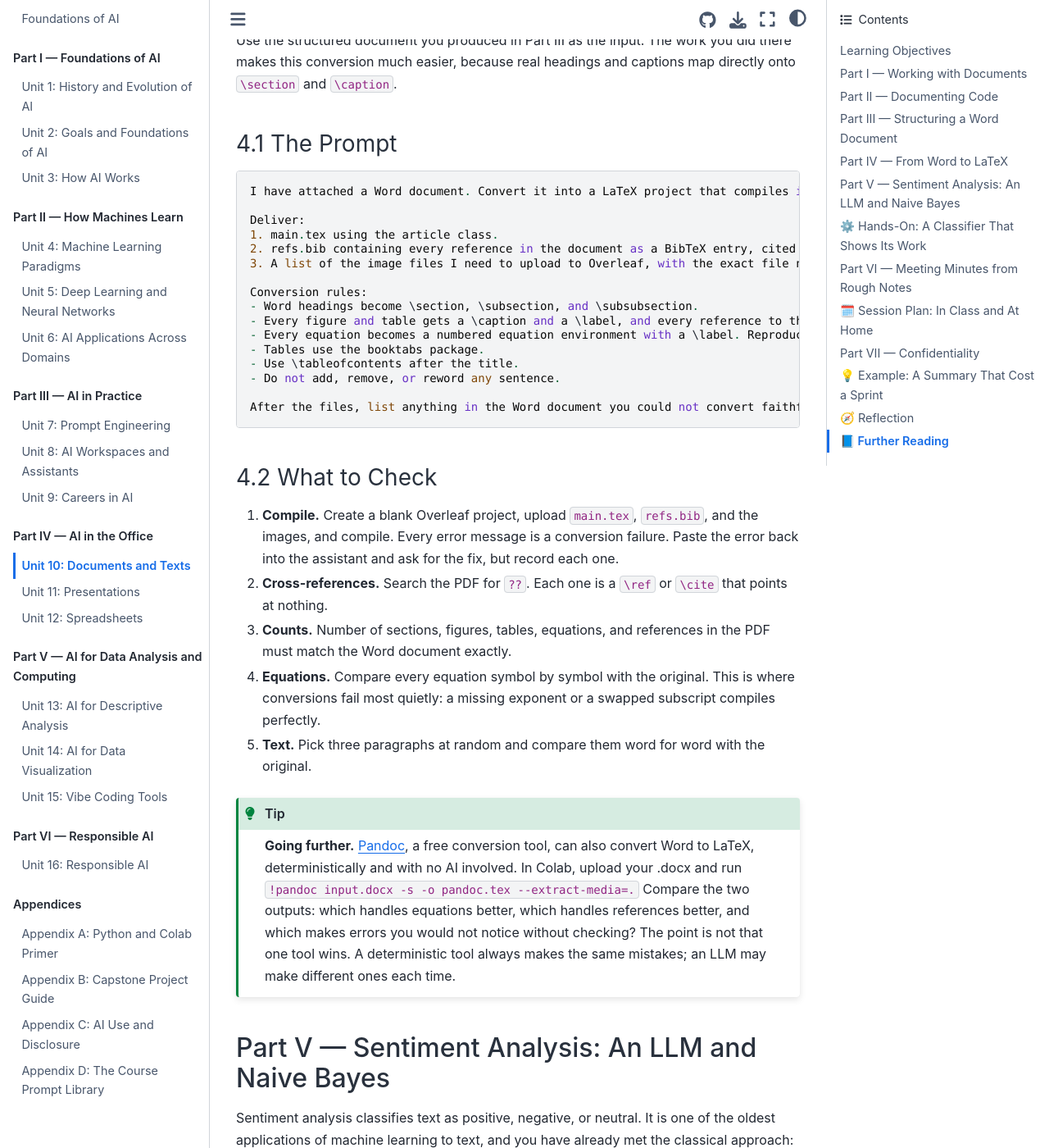
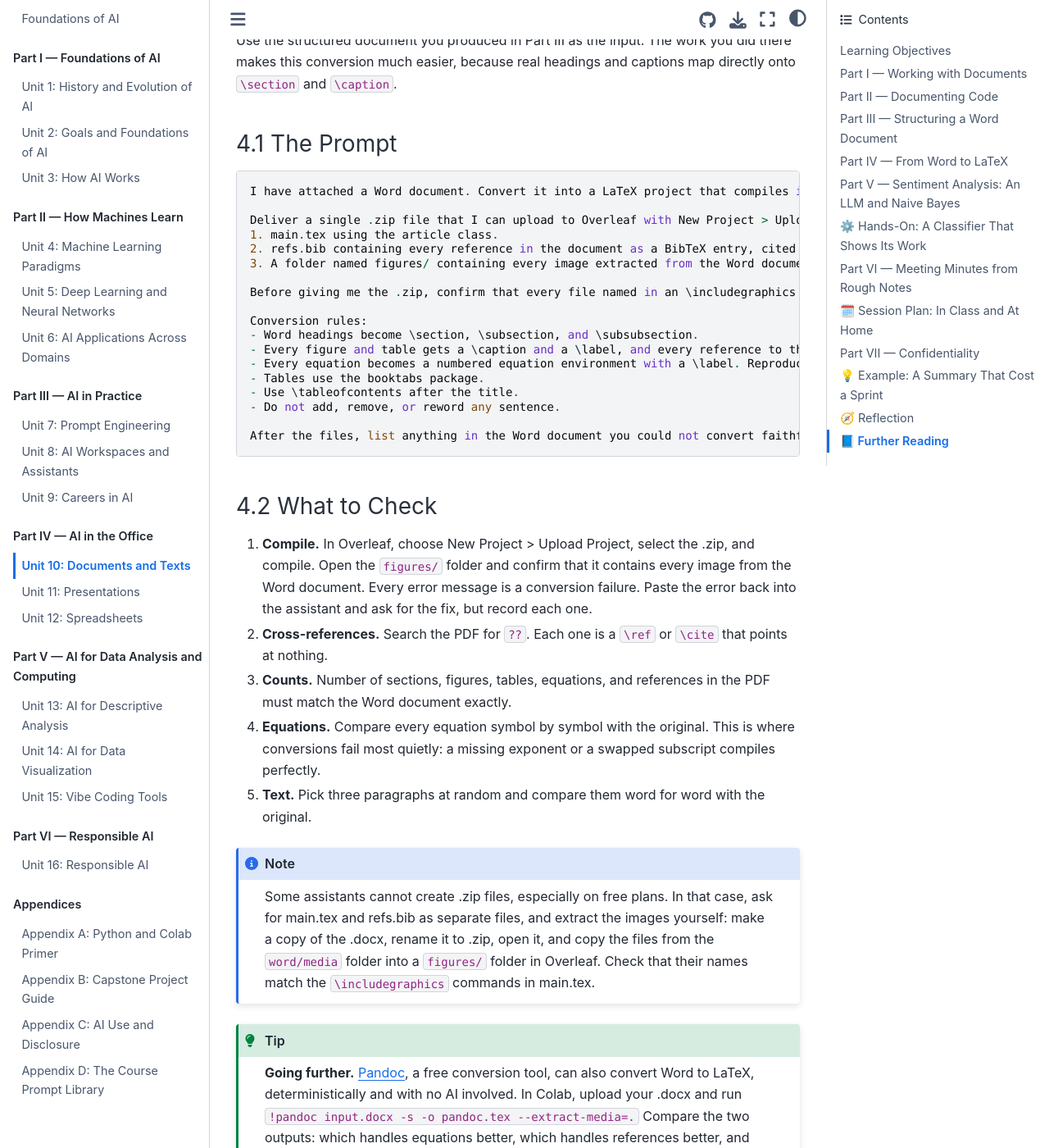
Before and after one commit to lndecastro/Foundations_of_AI, a Jupyter Book: the page built from book/Unit_10_Documents_and_Texts.md, in a window 1280 px wide and 1400 px high, scrolled down 8612 px. Shown: the whole window at 82% size. Built offline with Jupyter Book 1.0.4 settings and Sphinx 7.4.7 and the Sphinx Book theme 1.1.4, drawn with Linux system fonts in a browser that asks for light colours.

Commit message:
Revise LaTeX conversion guidelines for Word documents
Updated instructions for converting Word documents to LaTeX, including details on file structure and compilation checks.

````diff
--- a/book/Unit_10_Documents_and_Texts.md
+++ b/book/Unit_10_Documents_and_Texts.md
@@ -312,10 +312,12 @@ Use the structured document you produced in Part III as the input. The work you
 ```
 I have attached a Word document. Convert it into a LaTeX project that compiles in Overleaf with pdfLaTeX, without errors.
 
-Deliver:
+Deliver a single .zip file that I can upload to Overleaf with New Project > Upload Project, containing:
 1. main.tex using the article class.
 2. refs.bib containing every reference in the document as a BibTeX entry, cited in the text with \cite.
-3. A list of the image files I need to upload to Overleaf, with the exact file names main.tex expects.
+3. A folder named figures/ containing every image extracted from the Word document, with the exact file names main.tex expects.
+
+Before giving me the .zip, confirm that every file named in an \includegraphics command exists in the figures/ folder.
 
 Conversion rules:
 - Word headings become \section, \subsection, and \subsubsection.
@@ -330,11 +332,15 @@ After the files, list anything in the Word document you could not convert faithf
 
 ### 4.2 What to Check
 
-1. **Compile.** Create a blank Overleaf project, upload `main.tex`, `refs.bib`, and the images, and compile. Every error message is a conversion failure. Paste the error back into the assistant and ask for the fix, but record each one.
+1. **Compile.** In Overleaf, choose New Project > Upload Project, select the .zip, and compile. Open the `figures/` folder and confirm that it contains every image from the Word document. Every error message is a conversion failure. Paste the error back into the assistant and ask for the fix, but record each one.
 2. **Cross-references.** Search the PDF for `??`. Each one is a `\ref` or `\cite` that points at nothing.
 3. **Counts.** Number of sections, figures, tables, equations, and references in the PDF must match the Word document exactly.
 4. **Equations.** Compare every equation symbol by symbol with the original. This is where conversions fail most quietly: a missing exponent or a swapped subscript compiles perfectly.
 5. **Text.** Pick three paragraphs at random and compare them word for word with the original.
+
+```{note}
+Some assistants cannot create .zip files, especially on free plans. In that case, ask for main.tex and refs.bib as separate files, and extract the images yourself: make a copy of the .docx, rename it to .zip, open it, and copy the files from the `word/media` folder into a `figures/` folder in Overleaf. Check that their names match the `\includegraphics` commands in main.tex.
+```
 
 ```{tip}
 **Going further.** [Pandoc](https://pandoc.org), a free conversion tool, can also convert Word to LaTeX, deterministically and with no AI involved. In Colab, upload your .docx and run `!pandoc input.docx -s -o pandoc.tex --extract-media=.` Compare the two outputs: which handles equations better, which handles references better, and which makes errors you would not notice without checking? The point is not that one tool wins. A deterministic tool always makes the same mistakes; an LLM may make different ones each time.
````
